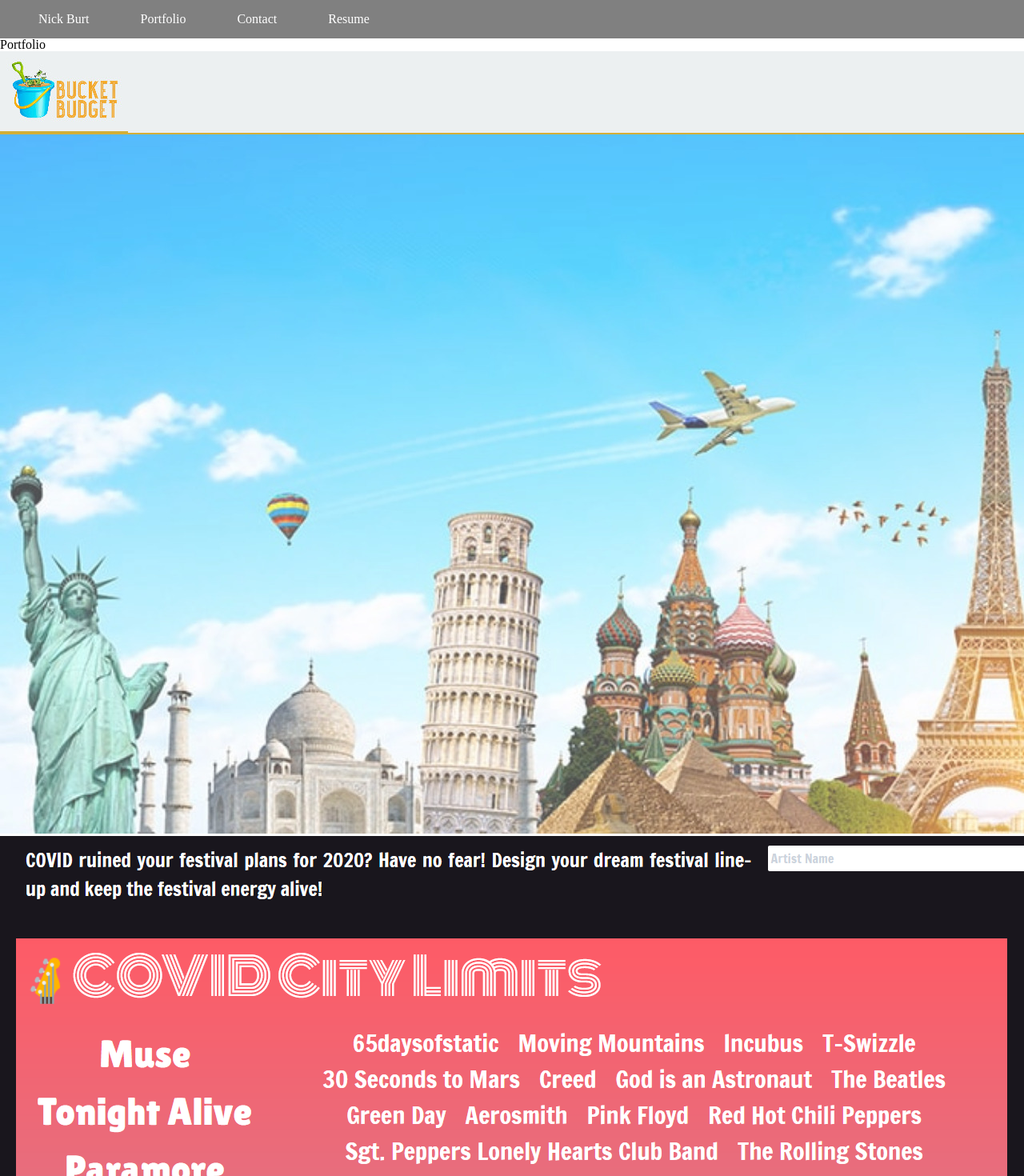
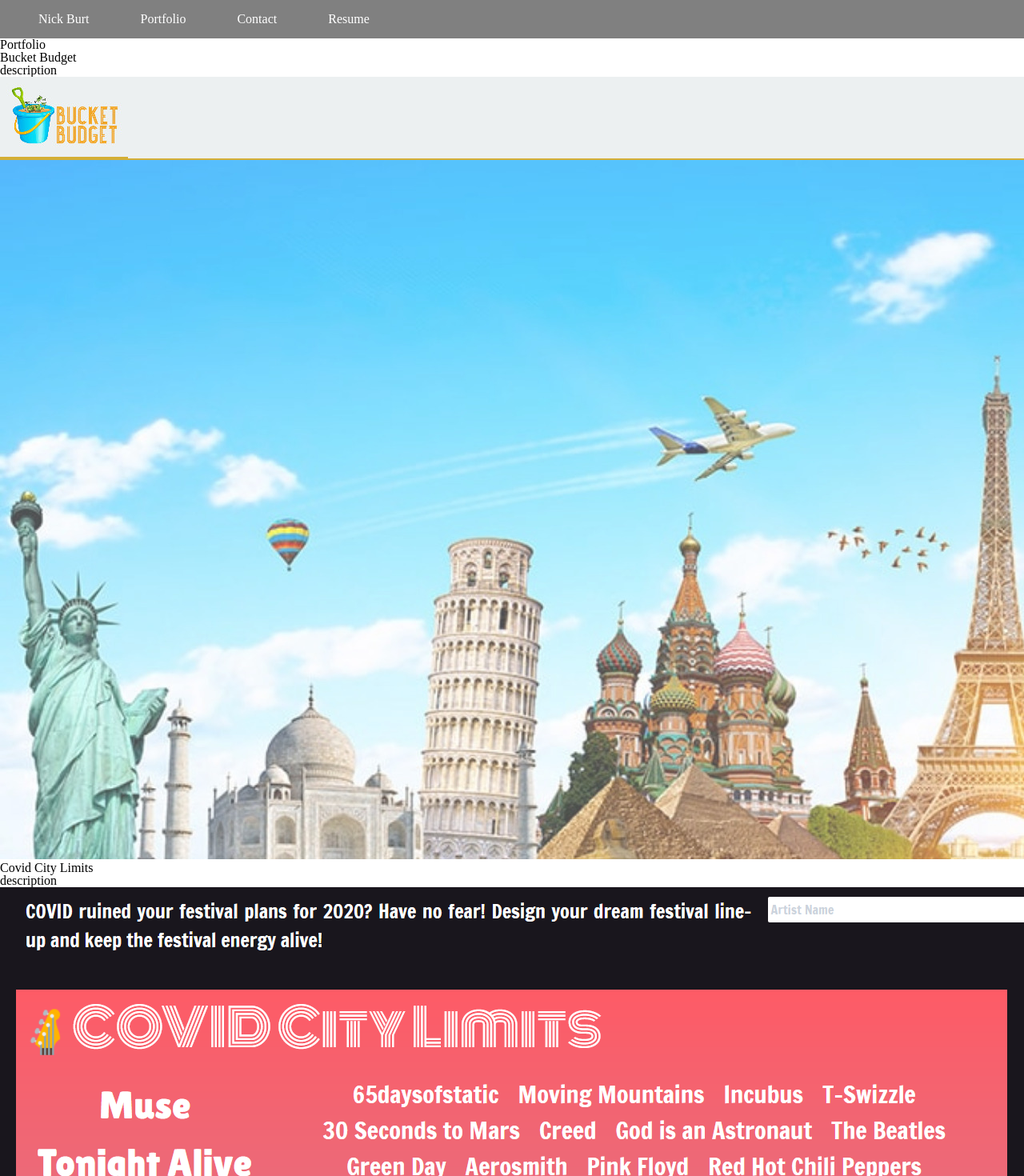
Before and after one commit to nbur4556/react-portfolio, a React (Create React App) app: page /portfolio in a window 1280 px wide. Shown: the top 1470 px of the page at 80% size. Built offline with nearby package versions, Linux system fonts and the light colour scheme.

Commit message:
adds title and description values to projects

```diff
--- a/src/pages/Portfolio.js
+++ b/src/pages/Portfolio.js
@@ -12,30 +12,38 @@ import imgCodeRefactor from '../assets/images/project-main-code-refactor.jpg';
 
 const projects = [
     {
+        title: "Bucket Budget",
+        description: "description",
         image: imgBucketBudget,
         imageAlt: "Bucket Budget Homepage"
     },
     {
+        title: "Covid City Limits",
+        description: "description",
         image: imgCovidCity,
         imageAlt: "Covid City Limits Homepage"
     },
     {
+        title: "Weather Dashboard",
+        description: "description",
         image: imgWeatherDash,
         imageAlt: "Weather Dashboard Homepage"
     },
     {
+        title: "Workday Scheduler",
+        description: "description",
         image: imgWorkScheduler,
         imageAlt: "Workday Scheduler Homepage"
     },
     {
+        title: "Code Refactor",
+        description: "description",
         image: imgCodeRefactor,
         imageAlt: "Code Refactor Homepage"
     }
 ];
 
 const Portfolio = () => {
-
-    console.log(projects[0].image);
 
     return (
         <section className="portfolio-page">
@@ -44,6 +52,8 @@ const Portfolio = () => {
             {projects.map((project, index) => {
                 return <ProjectPreview
                     key={index}
+                    projectTitle={project.title}
+                    projectDescription={project.description}
                     imageSrc={project.image}
                     imageAltText={project.imageAlt}
                 />
```
